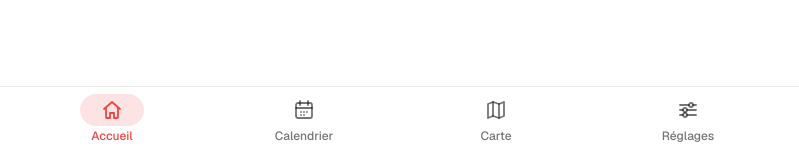
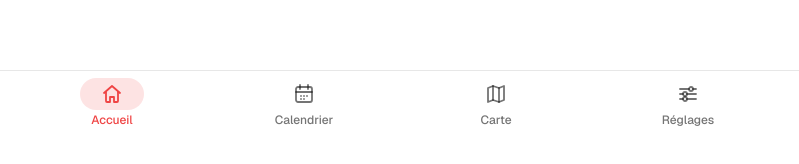
Before and after one commit to iSweat-exe/BlocusApp, a Next.js app: page / in a window 1280 px wide. Shown: the part 633-797 px from the top of the page, without its empty margins (240-1039 px from the left). Built offline with nearby package versions, Linux system fonts and the light colour scheme; no server answers; the database is empty.

Commit message:
fix(ui): raise the minimum bottom clearance of the tab bar to 2rem on Android (#58)

```diff
--- a/src/app/globals.css
+++ b/src/app/globals.css
@@ -81,8 +81,9 @@
   --spacing-gutter: 1rem; /* page side padding */
   /* Bottom padding of anything pinned to the bottom edge (tab bar, sheets). iPhones report the home indicator
      through env(); Android browsers and PWAs often report 0 while the gesture / navigation bar still sits on
-     the screen edge, so keep a minimum clearance of 1 rem. */
-  --spacing-safe-bottom: max(env(safe-area-inset-bottom), 1rem);
+     the screen edge (about 24 dp for the gesture pill), so keep a minimum clearance of 2 rem. iPhones are not
+     affected: their inset (about 34 px) is larger than the minimum. */
+  --spacing-safe-bottom: max(env(safe-area-inset-bottom), 2rem);
   --spacing-section: 1.5rem; /* gap between page sections */
 
   /* Motion. */
--- a/src/components/app-nav.tsx
+++ b/src/components/app-nav.tsx
@@ -14,7 +14,7 @@ const ITEMS = [
 /**
  * Bottom navigation of the app (mobile first). Each item is at least 64 px tall (Android asks for 48 px,
  * iOS for 44 px), shows an icon above its label, and the bar keeps clear of the iPhone home indicator and of the Android
- * gesture / navigation bar with the `pb-safe-bottom` token (`env(safe-area-inset-bottom)`, at least 1 rem). The active section has an accent pill behind its icon.
+ * gesture / navigation bar with the `pb-safe-bottom` token (`env(safe-area-inset-bottom)`, at least 2 rem). The active section has an accent pill behind its icon.
  */
 export function AppNav() {
   const pathname = usePathname();
```
Also changed, not shown: .dev/checklist-v1.0.0-application.md, 2 other files (tests, documents, lock files or other folders).
